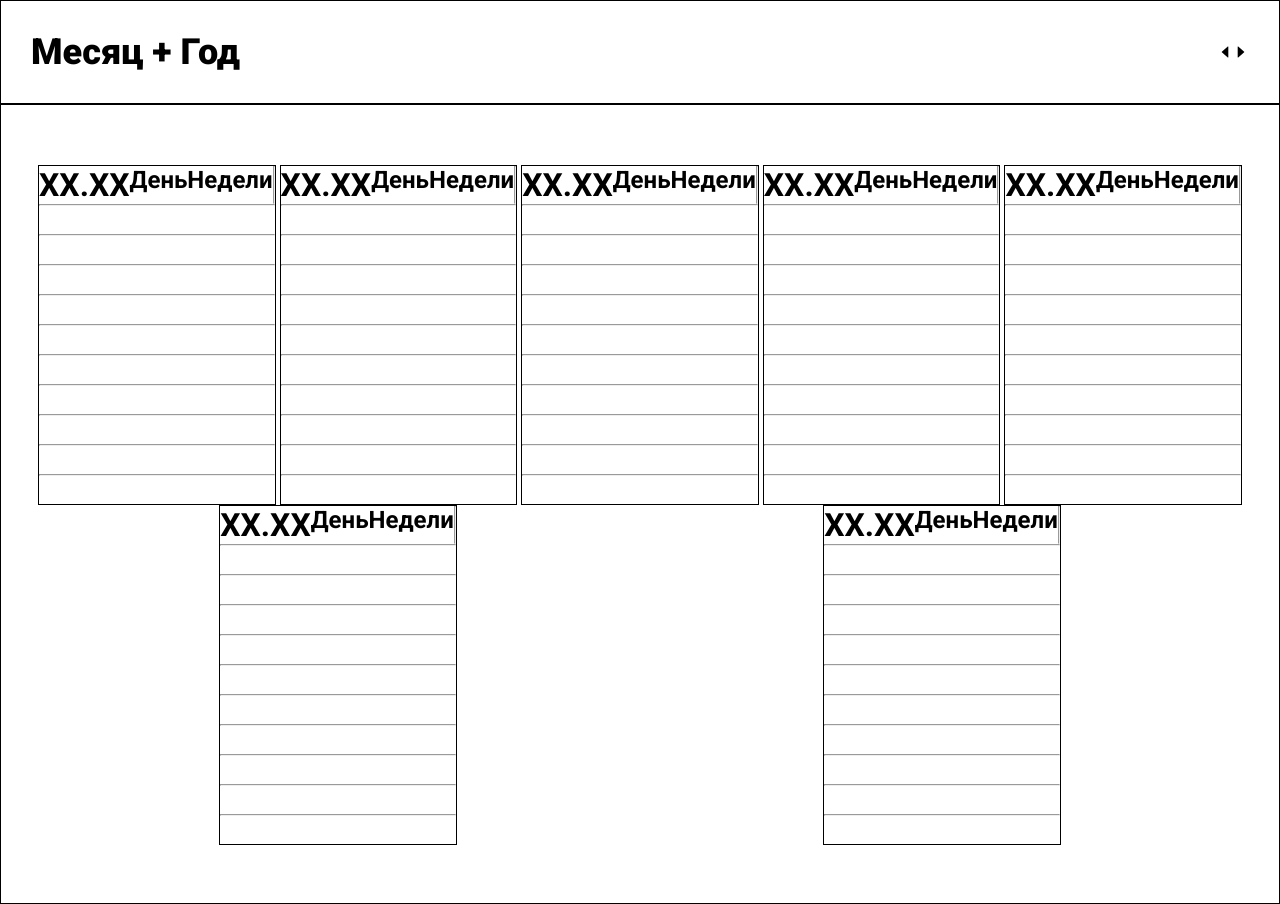
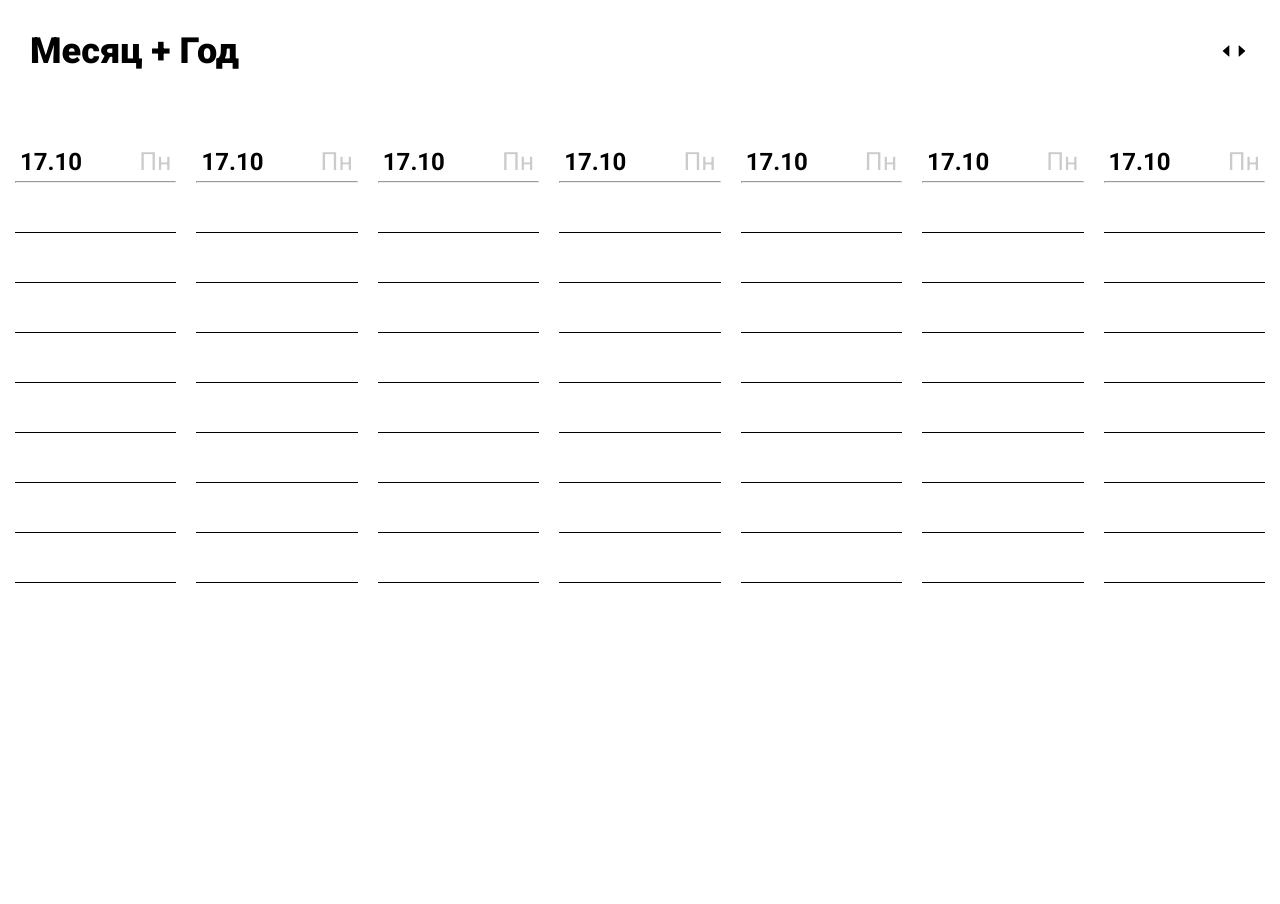
Before and after one commit to ramilqO/tweek, a React (Create React App) app: page / in a window 1280 px wide. After the commit the page ends 800 px from the top, so only its background shows below. Built offline with nearby package versions, Linux system fonts and the light colour scheme.

Commit message:
Основная вёрстка

```diff
--- /dev/null
+++ b/src/Components/Day.js
@@ -0,0 +1,56 @@
+import React from 'react';
+import styled from 'styled-components';
+
+const StyledDay = styled.div`
+    width: 14%;
+    height: 100%;
+    margin: 10px;
+
+`
+const StyledDayHeader = styled.div`
+    display: flex;
+    align-items: center;
+    justify-content: space-between;
+
+    padding: 5px;
+`
+
+const StyledHeaderDayOfWeek = styled.div`
+    opacity: .2;
+    font-weight: 500;
+    font-size: 25px;
+`
+
+const StyledTask = styled.div`
+    height: 50px;
+    width: 100%;
+    border: 1px solid black;
+    border-top-style: none;
+    border-right-style: none;
+    border-left-style: none;
+
+`
+
+const Day = () => {
+    return (
+        <StyledDay>
+            <StyledDayHeader>
+                <h2>17.10</h2>
+                    <StyledHeaderDayOfWeek>Пн</StyledHeaderDayOfWeek>
+            </StyledDayHeader>
+            <hr/>
+
+            <StyledTask />
+            <StyledTask />
+            <StyledTask />
+            <StyledTask />
+            <StyledTask />
+            <StyledTask />
+            <StyledTask />
+            <StyledTask />
+
+        </StyledDay>
+    );
+}
+
+export default Day;
--- a/src/Components/Main.js
+++ b/src/Components/Main.js
@@ -5,32 +5,13 @@ import Week from './Week';
 
 const StyledMain = styled.div`
     padding: 30px 5px;
-    border: 1px solid black;
-    height: 100vh;
 `
-const StyledWeeksContainer = styled.div`
-    padding: 30px;
 
-    display: flex;
-    flex-wrap: wrap;
-    justify-content: space-around;
-`
 
 const Main = () => {
     return (
         <StyledMain>
-            <StyledWeeksContainer>
-                <Week />
-                <Week />
-                <Week />
-                <Week />
-                <Week />
-
-                <Week />
-                <Week />
-
-
-            </StyledWeeksContainer>
+            <Week />
         </StyledMain>
     );
 }
--- a/src/Components/Navbar.js
+++ b/src/Components/Navbar.js
@@ -7,7 +7,6 @@ import {AiFillCaretRight} from "react-icons/ai";
 const StyledNavbar = styled.div`
     width: 100%;
     height: 100%;
-    border: 1px solid black;
 `
 
 const StyledContainer = styled.div`
--- a/src/Components/Week.js
+++ b/src/Components/Week.js
@@ -1,72 +1,32 @@
 import React from 'react';
 import styled from 'styled-components';
 
+import Day from './Day';
+
 const StyledWeek = styled.div`
-    display: flex;
-    flex-direction: column;
+    height: 500px;
+`
 
-    border: 1px solid black;
-
-`
-const StyledDayTop = styled.div`
+const StyledWeekContainer = styled.div`
     display: flex;
 `
 
-const StyledWeekDay = styled.h2`
-    color: black;
-`
-
-const StyledBoldHr = styled.hr`
-    font-weight: bold;
-`
-
-const StyledCol = styled.div`
-    height: 30px;
-`
-
-const Week = (props) => {
+const Week = () => {
     return (
         <StyledWeek>
 
-            <StyledDayTop>
-            <h1>XX.XX</h1>
-            <StyledWeekDay>ДеньНедели</StyledWeekDay>
-
-            <StyledBoldHr />
-            </StyledDayTop>
-            <StyledCol>
-                <hr />
-            </StyledCol>
-            <StyledCol>
-                <hr />
-            </StyledCol>
-            <StyledCol>
-                <hr />
-            </StyledCol>
-            <StyledCol>
-                <hr />
-            </StyledCol>
-            <StyledCol>
-                <hr />
-            </StyledCol>
-            <StyledCol>
-                <hr />
-            </StyledCol>
-            <StyledCol>
-                <hr />
-            </StyledCol>
-            <StyledCol>
-                <hr />
-            </StyledCol>
-            <StyledCol>
-                <hr />
-            </StyledCol>
-            <StyledCol>
-                <hr />
-            </StyledCol>
-
+            <StyledWeekContainer>
+            <Day />
+            <Day />
+            <Day />
+            <Day />
+            <Day />
+            <Day />
+            <Day />
+            </StyledWeekContainer>
 
         </StyledWeek>
+
     );
 }
 
```
